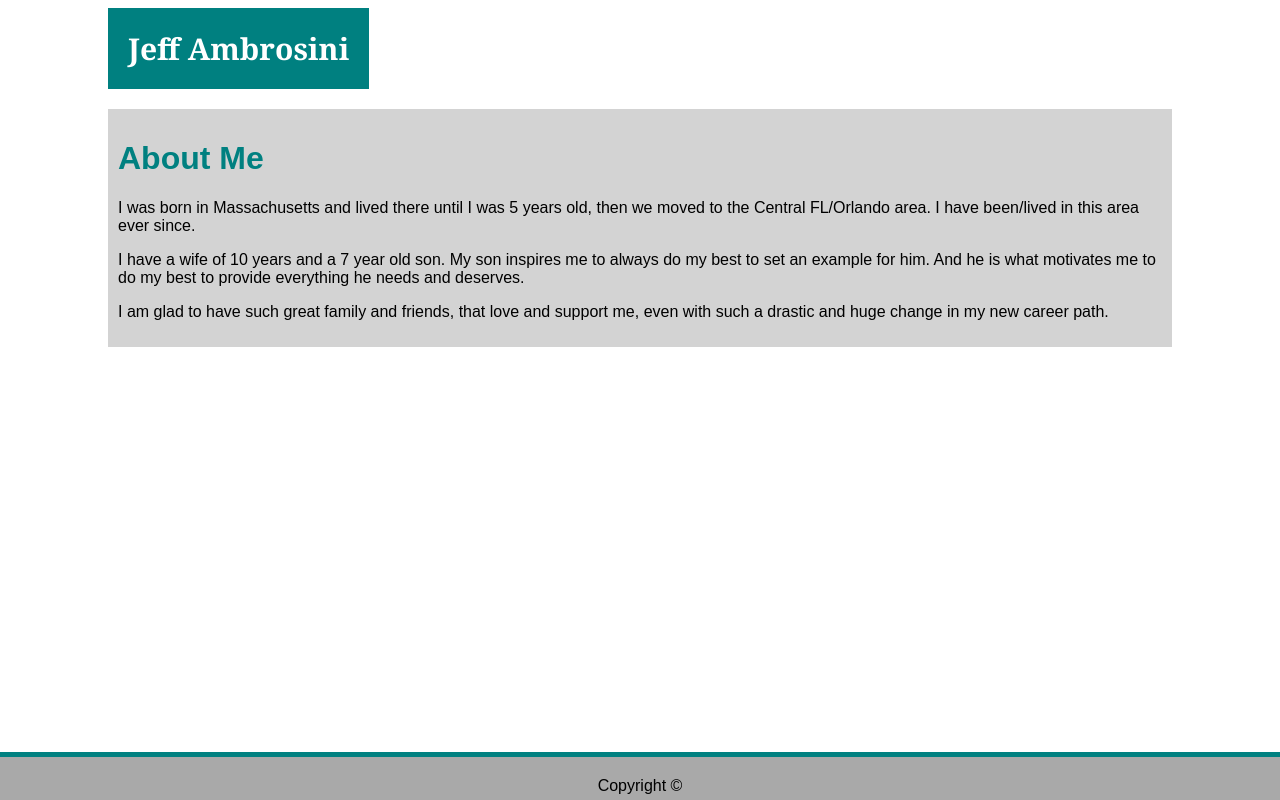
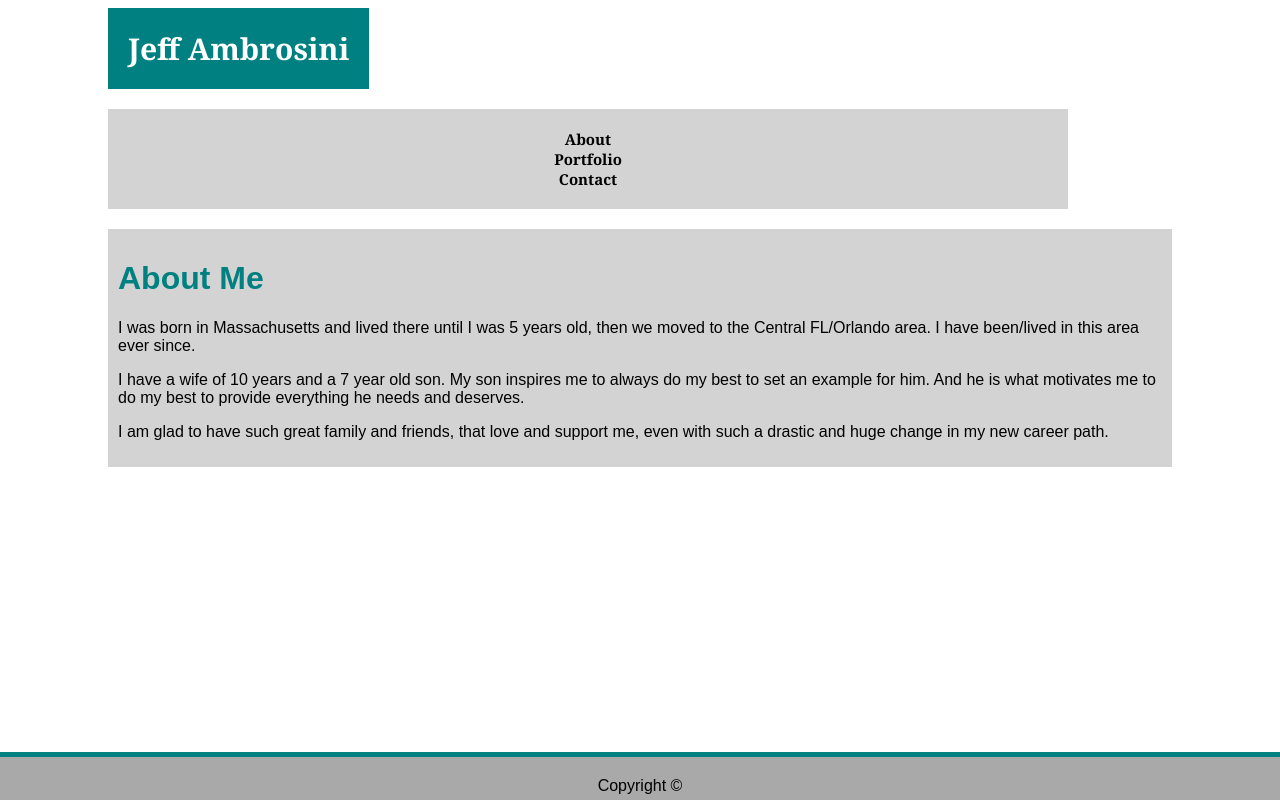
Before and after one commit to jeffa777/Basic-Portfolio, a plain HTML site: page homeworkindex.html in a window 1280 px wide. Drawn offline with Linux system fonts and the light colour scheme.

Commit message:
general styling & html pages

```diff
--- a/assets/css/homeworkstyle.css
+++ b/assets/css/homeworkstyle.css
@@ -12,6 +12,19 @@ header {
     font-weight: bold;
     margin-bottom: 20px;
 }
+
+    /*2nd header customization*/
+#p05 {
+    clear: right;
+    color: black;
+    background-color: lightgrey;
+    margin-top: 0;
+    font-size: 15px;
+    width: 960px;
+}
+
+
+
     /*body customizing*/
 div {
     clear: both;
--- a/homeworkindex.html
+++ b/homeworkindex.html
@@ -10,6 +10,8 @@
 <body>
 <!--header-->
 <header>Jeff Ambrosini</header>
+
+<header id="p05">About<br>Portfolio<br>Contact<br></header>
 
 <div>
 <h1>About Me</h1>
```
Also changed, not shown: homeworkcontact.html (+4 -0 lines), assets/images/profilepic.png (added).
